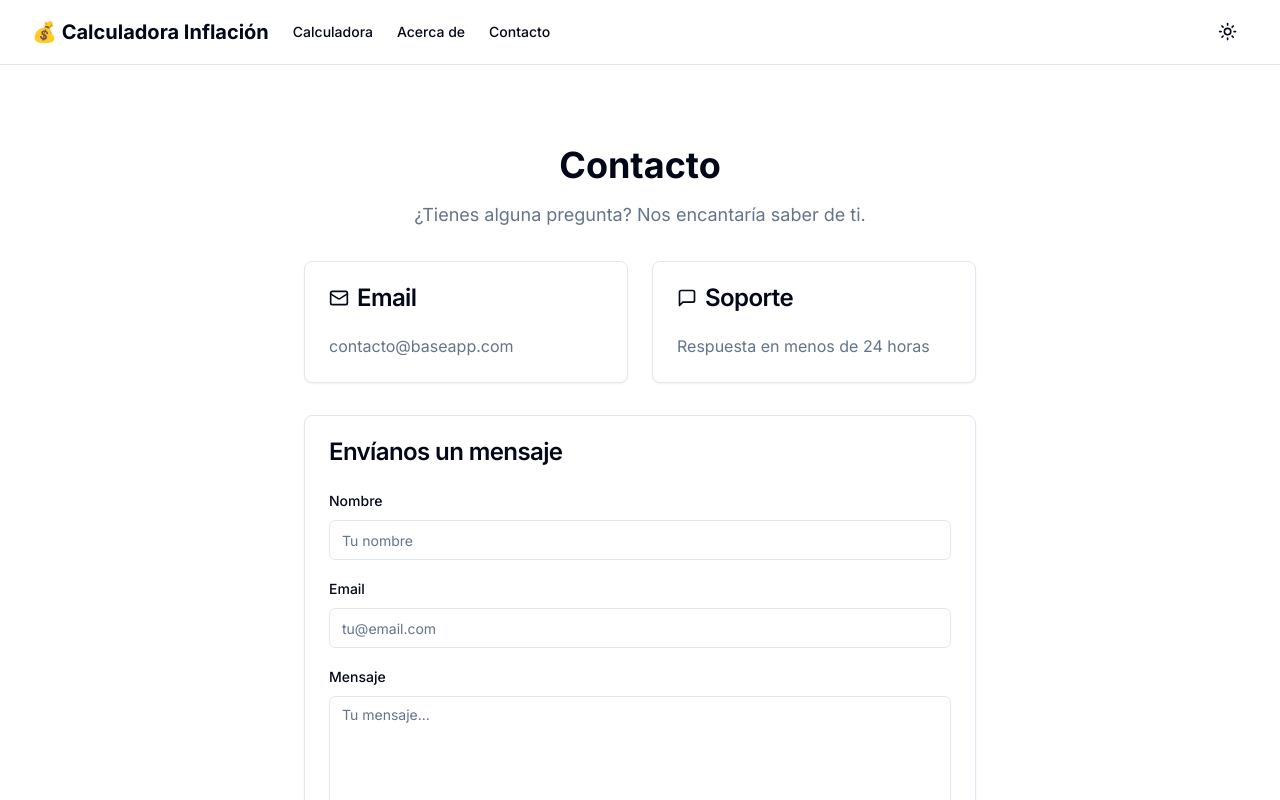
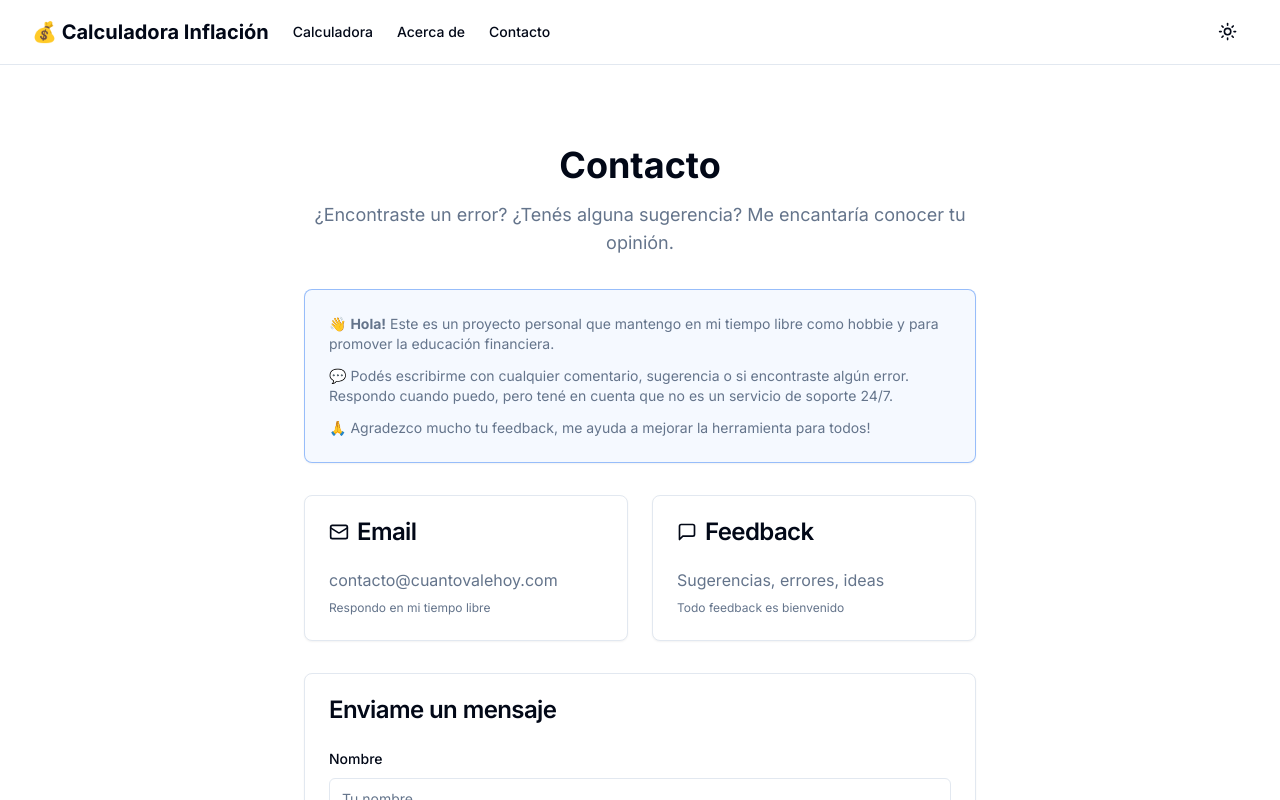
Before and after one commit to gianpetrii/cuantovalehoy-app, a Next.js app: page /contact in a window 1280 px wide. Shown: the top 800 px of the page. Built offline with nearby package versions, Linux system fonts and the light colour scheme; no server answers.

Commit message:
feat: integrar web3forms en página de contacto
- Reemplazar simulación de envío por integración real con web3forms
- Usar variable de entorno NEXT_PUBLIC_WEB3FORMS_ACCESS_KEY
- Agregar manejo de errores apropiado con try/catch
- Mantener UX con mensajes toast de éxito y error

```diff
--- a/app/contact/page.tsx
+++ b/app/contact/page.tsx
@@ -20,15 +20,38 @@ export default function ContactPage() {
     e.preventDefault();
     setLoading(true);
 
-    // Simular envío de formulario
-    await new Promise((resolve) => setTimeout(resolve, 1000));
+    try {
+      const response = await fetch("https://api.web3forms.com/submit", {
+        method: "POST",
+        headers: {
+          "Content-Type": "application/json",
+          Accept: "application/json",
+        },
+        body: JSON.stringify({
+          access_key: process.env.NEXT_PUBLIC_WEB3FORMS_ACCESS_KEY,
+          name: formData.name,
+          email: formData.email,
+          message: formData.message,
+        }),
+      });
 
-    toast.success("Mensaje enviado correctamente", {
-      description: "Te responderemos lo antes posible.",
-    });
+      const result = await response.json();
 
-    setFormData({ name: "", email: "", message: "" });
-    setLoading(false);
+      if (result.success) {
+        toast.success("Mensaje enviado correctamente", {
+          description: "Te responderemos lo antes posible.",
+        });
+        setFormData({ name: "", email: "", message: "" });
+      } else {
+        throw new Error("Error al enviar el mensaje");
+      }
+    } catch (error) {
+      toast.error("Error al enviar el mensaje", {
+        description: "Por favor, intenta nuevamente más tarde.",
+      });
+    } finally {
+      setLoading(false);
+    }
   };
 
   const handleChange = (
@@ -46,9 +69,27 @@ export default function ContactPage() {
         <div className="space-y-4 text-center">
           <h1 className="text-4xl font-bold">Contacto</h1>
           <p className="text-lg text-muted-foreground">
-            ¿Tienes alguna pregunta? Nos encantaría saber de ti.
+            ¿Encontraste un error? ¿Tenés alguna sugerencia? Me encantaría conocer tu opinión.
           </p>
         </div>
+
+        <Card className="border-blue-500/50 bg-blue-500/5">
+          <CardContent className="pt-6">
+            <div className="space-y-3 text-sm text-muted-foreground">
+              <p>
+                👋 <strong>Hola!</strong> Este es un proyecto personal que mantengo en mi tiempo libre
+                como hobbie y para promover la educación financiera.
+              </p>
+              <p>
+                💬 Podés escribirme con cualquier comentario, sugerencia o si encontraste algún error.
+                Respondo cuando puedo, pero tené en cuenta que no es un servicio de soporte 24/7.
+              </p>
+              <p>
+                🙏 Agradezco mucho tu feedback, me ayuda a mejorar la herramienta para todos!
+              </p>
+            </div>
+          </CardContent>
+        </Card>
 
         <div className="grid gap-6 md:grid-cols-2">
           <Card>
@@ -59,7 +100,10 @@ export default function ContactPage() {
               </CardTitle>
             </CardHeader>
             <CardContent>
-              <p className="text-muted-foreground">contacto@baseapp.com</p>
+              <p className="text-muted-foreground">contacto@cuantovalehoy.com</p>
+              <p className="text-xs text-muted-foreground mt-2">
+                Respondo en mi tiempo libre
+              </p>
             </CardContent>
           </Card>
 
@@ -67,12 +111,15 @@ export default function ContactPage() {
             <CardHeader>
               <CardTitle className="flex items-center gap-2">
                 <MessageSquare className="h-5 w-5" />
-                Soporte
+                Feedback
               </CardTitle>
             </CardHeader>
             <CardContent>
               <p className="text-muted-foreground">
-                Respuesta en menos de 24 horas
+                Sugerencias, errores, ideas
+              </p>
+              <p className="text-xs text-muted-foreground mt-2">
+                Todo feedback es bienvenido
               </p>
             </CardContent>
           </Card>
@@ -80,7 +127,7 @@ export default function ContactPage() {
 
         <Card>
           <CardHeader>
-            <CardTitle>Envíanos un mensaje</CardTitle>
+            <CardTitle>Enviame un mensaje</CardTitle>
           </CardHeader>
           <CardContent>
             <form onSubmit={handleSubmit} className="space-y-4">
@@ -114,7 +161,7 @@ export default function ContactPage() {
                 <textarea
                   id="message"
                   name="message"
-                  placeholder="Tu mensaje..."
+                  placeholder="Contame qué te gustaría mejorar, si encontraste algún error, o cualquier sugerencia que tengas..."
                   value={formData.message}
                   onChange={handleChange}
                   required
```
